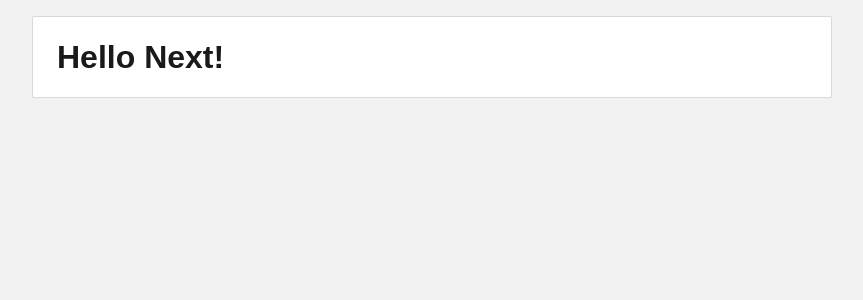
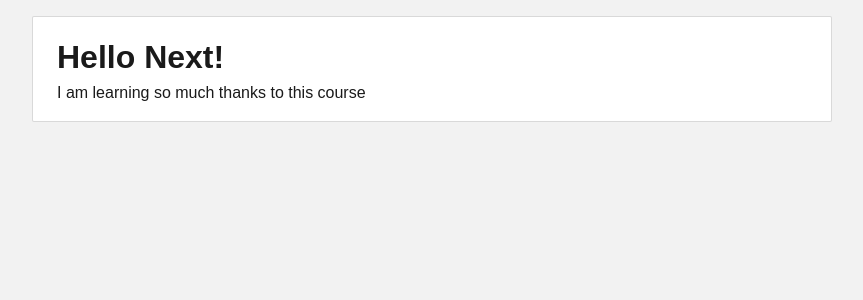
Before and after one commit to joy-of-react/hello-next, a Next.js app: page / in a window 1280 px wide. Shown: the top 300 px of the page, without its empty margins (208-1071 px from the left). Built offline with nearby package versions, Linux system fonts and the light colour scheme.

Commit message:
Add more text to The Page

```diff
--- a/src/app/page.js
+++ b/src/app/page.js
@@ -4,6 +4,7 @@ function Home() {
   return (
     <main>
       <h1>Hello Next!</h1>
+      <p>I am learning so much thanks to this course</p>
     </main>
   );
 }
```
